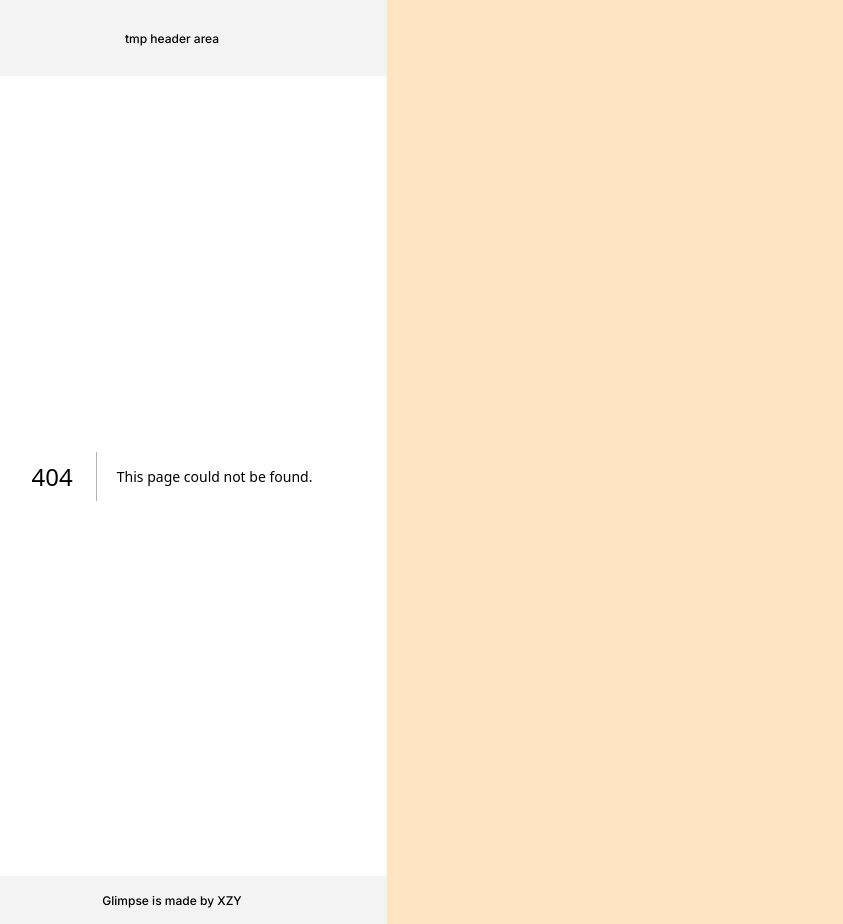
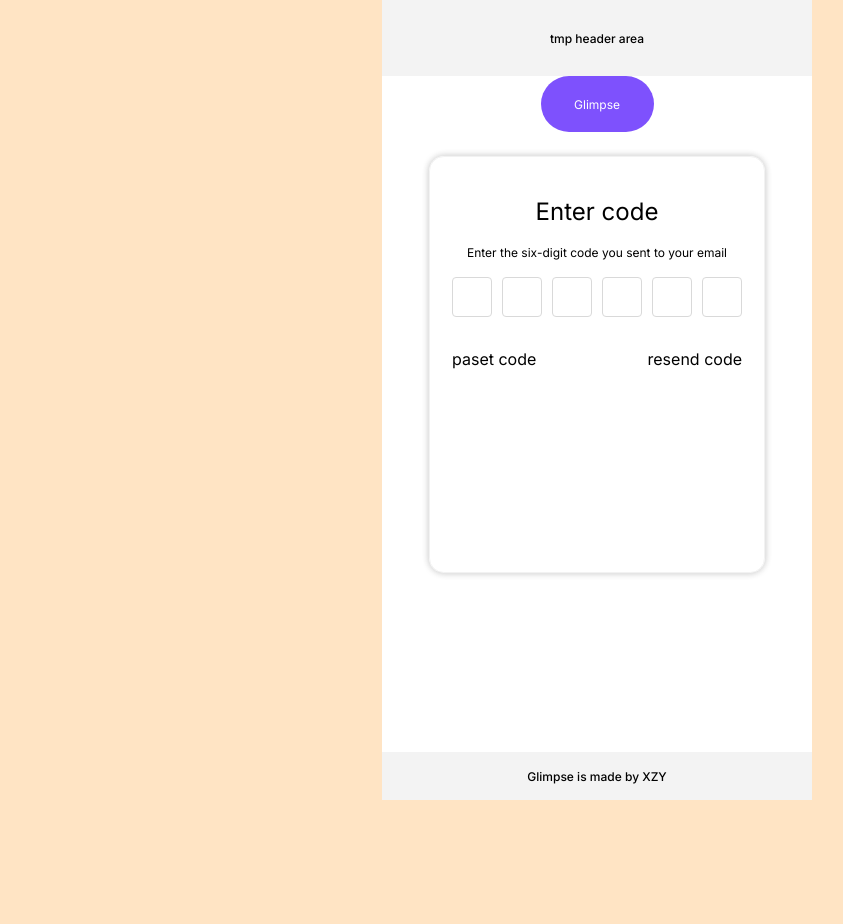
Before and after one commit to onedegreelabs/glimpse-front, a Next.js app: page /sign-up in a window 1280 px wide. Before the commit this address had no page. Shown: the whole page, without its empty margins (43-886 px from the left). After the commit the page ends 800 px from the top, so only its background shows below. Built offline with nearby package versions, Linux system fonts and the light colour scheme.

Commit message:
Feat: sign-up 퍼블리싱

```diff
--- a/src/app/sign-in/page.module.scss
+++ b/src/app/sign-up/page.module.scss
@@ -1,6 +1,6 @@
-.signin-wrapper {
+.signup-wrapper {
   display: grid;
-  grid-template-rows: 56px 415px;
+  grid-template-rows: 56px 415px 40px;
   gap: 24px;
   justify-content: center;
 
@@ -27,7 +27,7 @@
 
   .card-wrapper {
     display: grid;
-    grid-template-rows: 31px 16px 256px;
+    grid-template-rows: 32px 16px 40px;
     gap: 16px;
     justify-content: center;
     text-align: center;
@@ -41,27 +41,22 @@
       font-size: 12px;
     }
 
-    .card-body {
+    .digit-area {
       display: grid;
-      grid-template-rows: 44px 44px 16px 44px 44px;
-      gap: 16px;
+      grid-template-columns: repeat(6, 40px);
+      gap: 10px;
 
-      .email-input {
+      .input-box {
         border: 1px solid #d9d9d9;
         border-radius: 4px;
-        font-size: 16px;
-        padding: 0 20px;
-        color: #000;
-
-        &::placeholder {
-          color: #d9d9d9;
-        }
-      }
-
-      .text-area {
-        font-size: 12px;
-        font-weight: 600;
+        text-align: center;
       }
     }
   }
+
+  .bottom-area {
+    display: flex;
+    justify-content: space-between;
+    margin-top: 16px;
+  }
 }
--- /dev/null
+++ b/src/app/sign-up/page.tsx
@@ -0,0 +1,37 @@
+'use client';
+
+import Card from '@/components/card/page';
+import styles from './page.module.scss';
+import {useEffect, useState} from 'react';
+
+export default function SignUp() {
+  return (
+    <div className={styles['signup-wrapper']}>
+      <div className={styles['signin-header']}>
+        <div className={styles['logo-area']}>
+          <div className={styles['text-area']}>Glimpse</div>
+        </div>
+      </div>
+      <Card width={334} height={415}>
+        <div className={styles['card-wrapper']}>
+          <div className={styles['card-title']}>Enter code</div>
+          <div className={styles['card-sub-title']}>
+            Enter the six-digit code you sent to your email
+          </div>
+          <div className={styles['digit-area']}>
+            <input className={styles['input-box']} maxLength={1}></input>
+            <input className={styles['input-box']} maxLength={1}></input>
+            <input className={styles['input-box']} maxLength={1}></input>
+            <input className={styles['input-box']} maxLength={1}></input>
+            <input className={styles['input-box']} maxLength={1}></input>
+            <input className={styles['input-box']} maxLength={1}></input>
+          </div>
+          <div className={styles['bottom-area']}>
+            <div>paset code</div>
+            <div>resend code</div>
+          </div>
+        </div>
+      </Card>
+    </div>
+  );
+}
```
